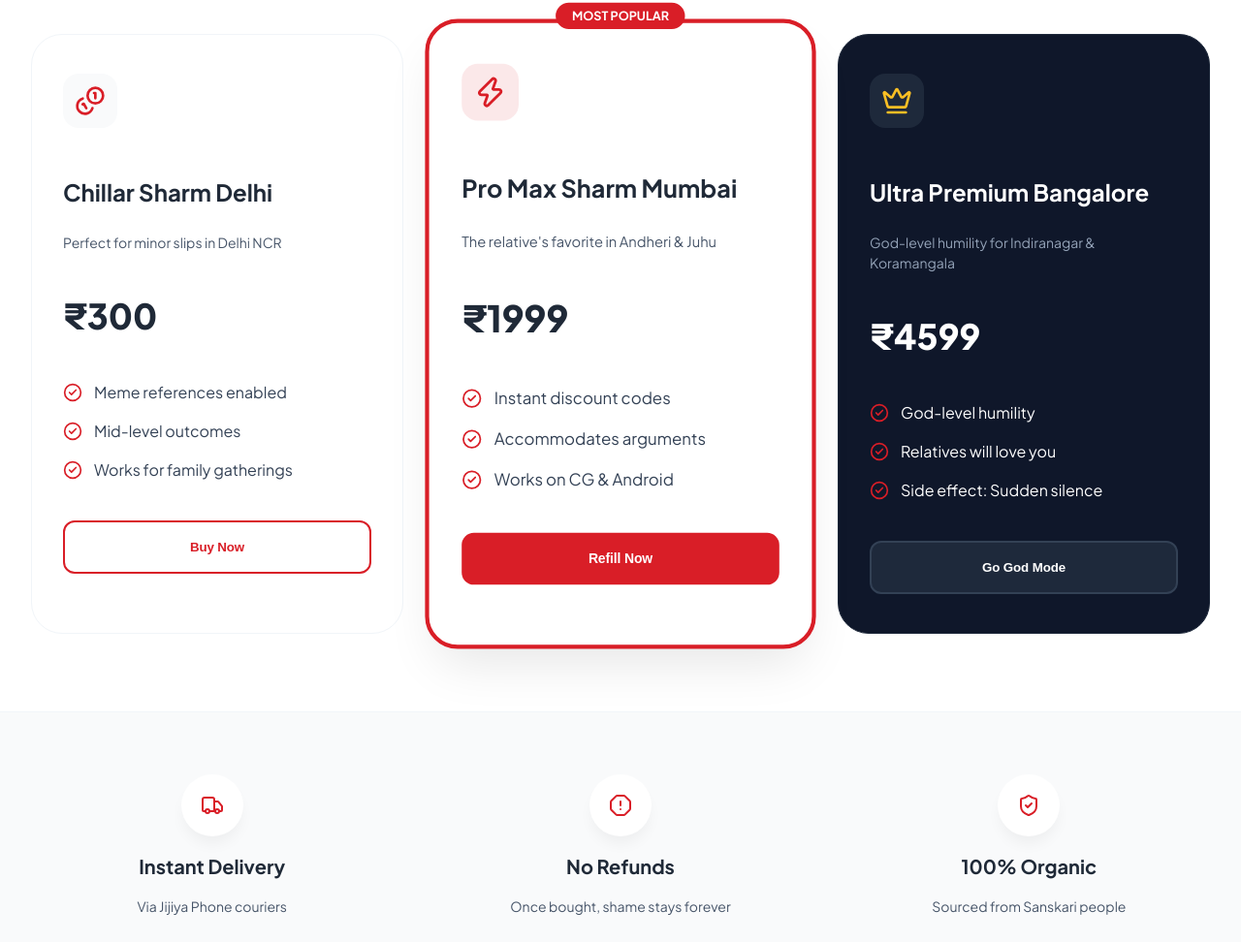
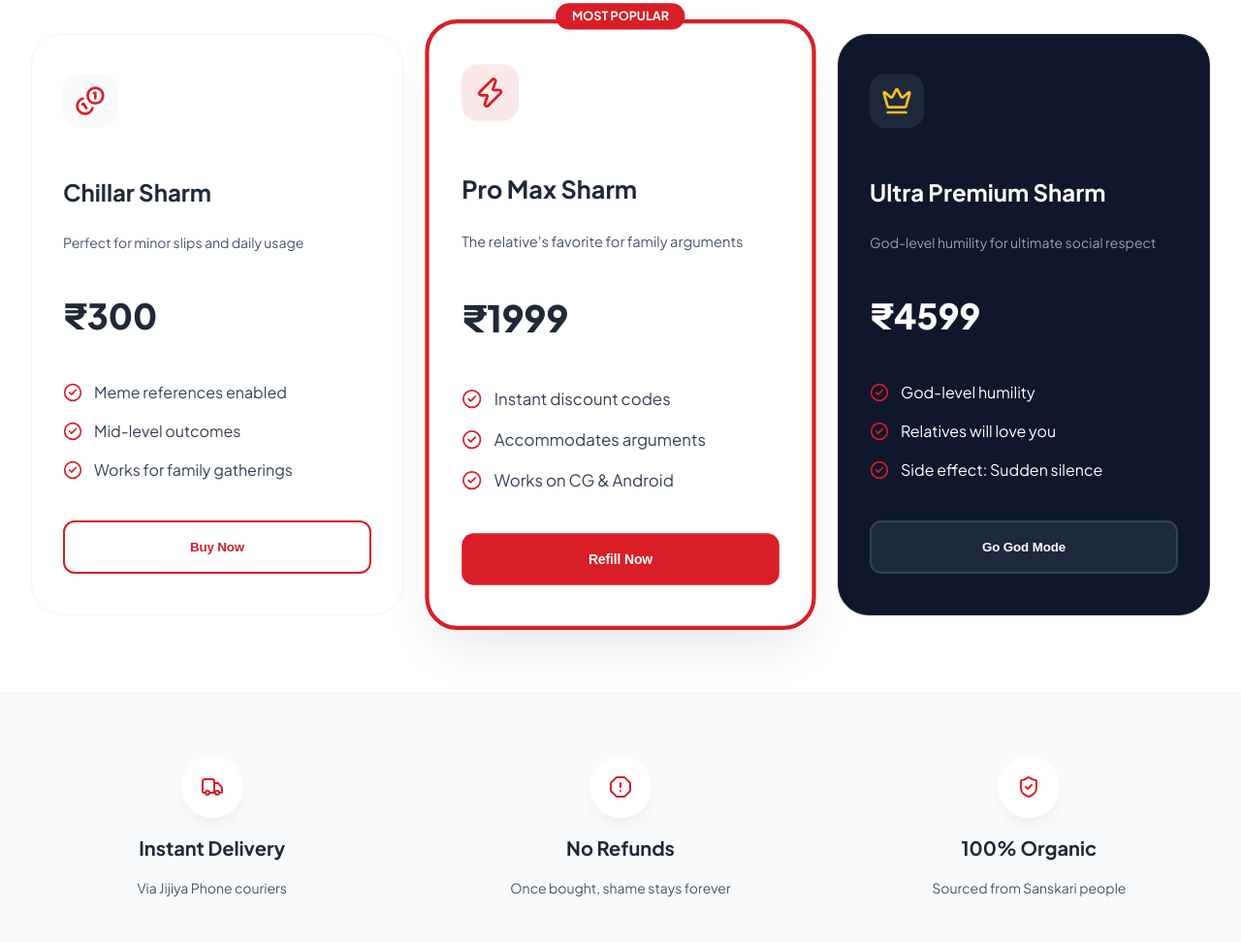
Before and after one commit to sahil69-create/Sharm-Bazaar, a plain HTML site: page index.html in a window 1280 px wide. Shown: the part 1000-1972 px from the top of the page at 97% size. Drawn offline with nearby package versions, Linux system fonts and the light colour scheme.

Commit message:
Update index.html

```diff
--- a/index.html
+++ b/index.html
@@ -207,8 +207,8 @@
                             <i data-lucide="coins" style="color: var(--primary-red); width: 2rem; height: 2rem;"></i>
                         </div>
                         <div>
-                            <h3 class="text-2xl font-bold">Chillar Sharm Delhi</h3>
-                            <p class="text-slate-600 text-sm mt-1">Perfect for minor slips in Delhi NCR</p>
+                            <h3 class="text-2xl font-bold">Chillar Sharm</h3>
+                            <p class="text-slate-600 text-sm mt-1">Perfect for minor slips and daily usage</p>
                         </div>
                         <div class="text-4xl font-extrabold">₹300</div>
                         <ul class="flex flex-col gap-4" style="list-style: none; padding: 0;">
@@ -237,8 +237,8 @@
                             <i data-lucide="zap" style="color: var(--primary-red); width: 2rem; height: 2rem;"></i>
                         </div>
                         <div>
-                            <h3 class="text-2xl font-bold">Pro Max Sharm Mumbai</h3>
-                            <p class="text-slate-600 text-sm mt-1">The relative's favorite in Andheri & Juhu</p>
+                            <h3 class="text-2xl font-bold">Pro Max Sharm</h3>
+                            <p class="text-slate-600 text-sm mt-1">The relative's favorite for family arguments</p>
                         </div>
                         <div class="text-4xl font-extrabold">₹1999</div>
                         <ul class="flex flex-col gap-4" style="list-style: none; padding: 0;">
@@ -266,8 +266,8 @@
                             <i data-lucide="crown" style="color: var(--accent-yellow); width: 2rem; height: 2rem;"></i>
                         </div>
                         <div>
-                            <h3 class="text-2xl font-bold text-white">Ultra Premium Bangalore</h3>
-                            <p class="text-slate-400 text-sm mt-1">God-level humility for Indiranagar & Koramangala</p>
+                            <h3 class="text-2xl font-bold text-white">Ultra Premium Sharm</h3>
+                            <p class="text-slate-400 text-sm mt-1">God-level humility for ultimate social respect</p>
                         </div>
                         <div class="text-4xl font-extrabold text-white">₹4599</div>
                         <ul class="flex flex-col gap-4" style="list-style: none; padding: 0;">
```
